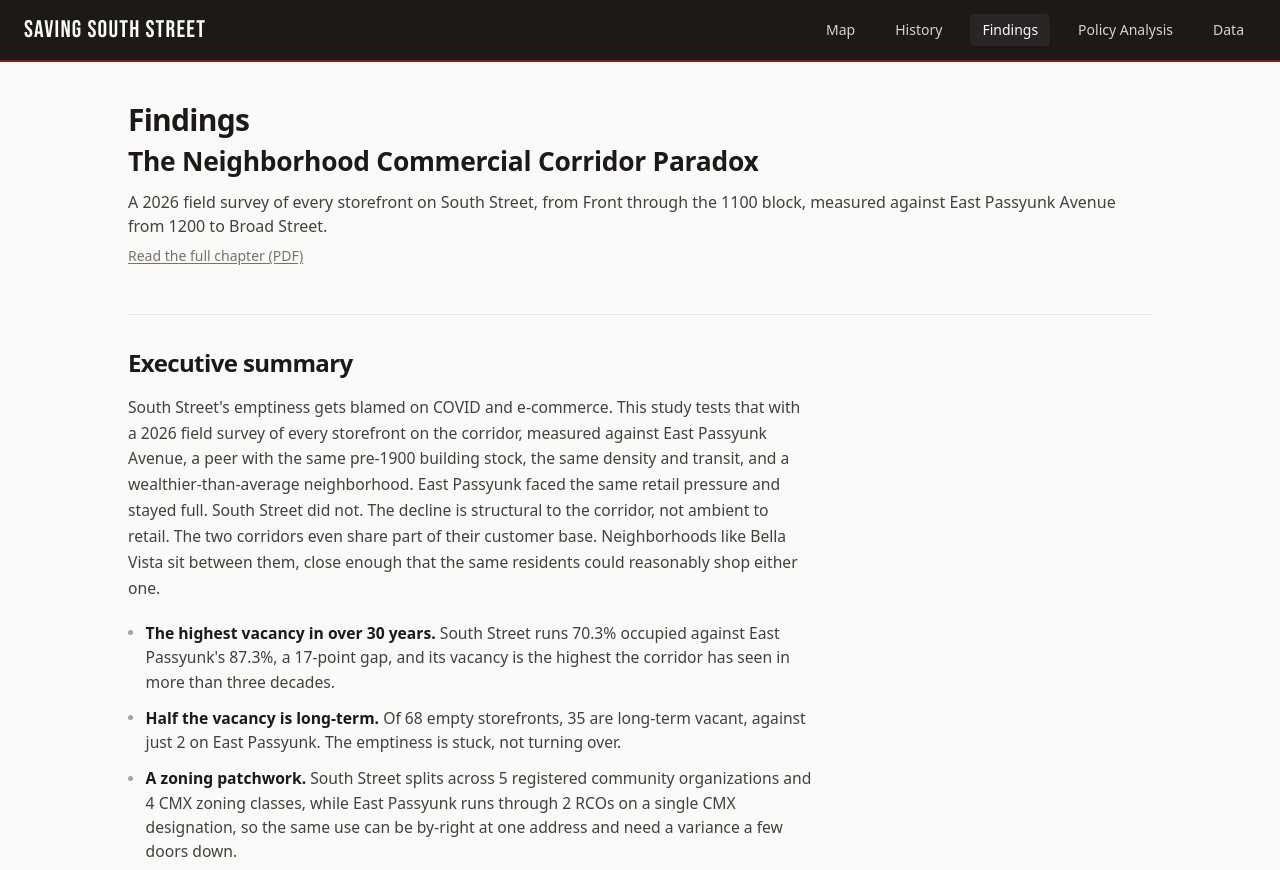
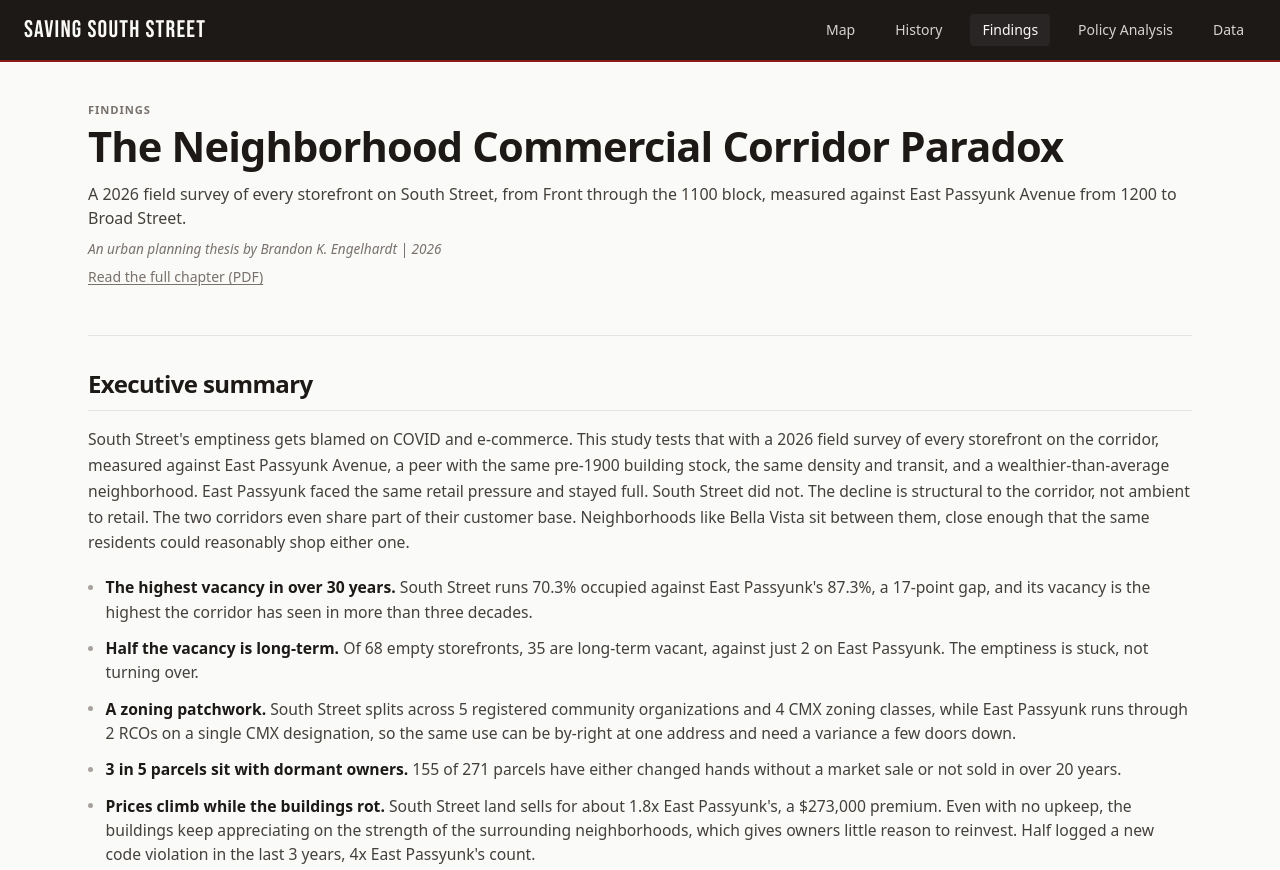
Before and after one commit to Bengelhardt2014/south-street-site, an Astro site: page /findings in a window 1280 px wide. Shown: the top 870 px of the page. Built offline with nearby package versions, Linux system fonts and the light colour scheme; Astro itself is replaced by a stand-in of ours.

Commit message:
Findings aesthetic pass: single centered column, title hierarchy, byline, heading rules
Co-Authored-By: Claude Opus 4.8 (1M context) <noreply@anthropic.com>

```diff
--- a/src/pages/findings.astro
+++ b/src/pages/findings.astro
@@ -25,15 +25,16 @@ const toc: { id: string; title: string }[] = [
 ---
 
 <Layout title="Findings · Saving South Street">
-  <div class="finding-wrap mx-auto max-w-5xl">
+  <div class="finding-wrap">
     <!-- HERO -->
     <section>
-      <h1 class="text-3xl font-semibold tracking-tight text-stone-900">Findings</h1>
-      <p class="finding-headline">The Neighborhood Commercial Corridor Paradox</p>
+      <p class="finding-kicker">Findings</p>
+      <h1 class="finding-hero-title">The Neighborhood Commercial Corridor Paradox</h1>
       <p class="mt-3 text-stone-700">
         A 2026 field survey of every storefront on South Street, from Front through the 1100 block,
         measured against East Passyunk Avenue from 1200 to Broad Street.
       </p>
+      <p class="finding-byline">An urban planning thesis by Brandon K. Engelhardt | 2026</p>
       <p class="mt-2 text-sm">
         <a
           href="/thesis.pdf"
@@ -46,7 +47,9 @@ const toc: { id: string; title: string }[] = [
 
     <!-- EXECUTIVE SUMMARY -->
     <section class="finding-section">
-      <h2 class="text-2xl font-semibold tracking-tight text-stone-900">Executive summary</h2>
+      <h2 class="finding-section-heading text-2xl font-semibold tracking-tight text-stone-900">
+        Executive summary
+      </h2>
       <p class="finding-body">
         South Street's emptiness gets blamed on COVID and e-commerce. This study tests that with a
         2026 field survey of every storefront on the corridor, measured against East Passyunk Avenue,
@@ -565,6 +568,9 @@ const toc: { id: string; title: string }[] = [
 
     <!-- HANDOFF -->
     <section class="finding-section">
+      <h2 class="finding-section-heading text-2xl font-semibold tracking-tight text-stone-900">
+        Where this goes next
+      </h2>
       <p class="finding-handoff-lead">
         These findings are the evidence. What they mean, and what to do about them, lives on the next
         two tabs.
@@ -585,19 +591,24 @@ const toc: { id: string; title: string }[] = [
 </Layout>
 
 <style>
-  /* One column: an inner mx-auto max-w-5xl centers the content a bit narrower
-     than the Layout <main>. Body text and bullet lists are additionally capped at
-     75ch (left-aligned at the column's left edge) so lines read comfortably, while
-     figures, the table, and the stat blocks keep the full column width. */
+  /* One unified width: the content fills the Layout <main> (mx-auto max-w-6xl), a
+     single centered column. Body text, bullets, stat blocks, figures, captions,
+     the table, and the handoff all share this one width. */
 
-  /* Headline under the H1. */
-  .finding-headline {
-    margin: 0.5rem 0 0;
-    font-size: 1.65rem;
-    line-height: 1.2;
-    font-weight: 600;
-    letter-spacing: -0.01em;
+  /* Hero: a small muted kicker over a large dominant title. */
+  .finding-hero-title {
+    margin: 0.35rem 0 0;
+    font-size: clamp(2rem, 5vw, 2.6rem);
+    line-height: 1.1;
+    font-weight: 700;
+    letter-spacing: -0.02em;
     color: #1c1917; /* stone-900 */
+  }
+  .finding-byline {
+    margin: 0.55rem 0 0;
+    font-size: 0.85rem;
+    font-style: italic;
+    color: #78716c; /* stone-500 */
   }
 
   /* Section rhythm: a thin rule sets each section apart, like the History page. */
@@ -605,6 +616,13 @@ const toc: { id: string; title: string }[] = [
     margin-top: 3rem;
     padding-top: 2rem;
     border-top: 1px solid #e7e5e4; /* stone-200 */
+  }
+
+  /* Major section headings get a subtle underline for a structured look. */
+  .finding-section-heading {
+    margin-bottom: 0.4rem;
+    padding-bottom: 0.6rem;
+    border-bottom: 1px solid #e7e5e4; /* stone-200 */
   }
 
   .finding-kicker {
@@ -618,7 +636,6 @@ const toc: { id: string; title: string }[] = [
 
   .finding-body {
     margin: 1rem 0 0;
-    max-width: 75ch; /* comfortable line length, left-aligned in the column */
     color: #44403c; /* stone-700 */
     font-size: 0.98rem;
     line-height: 1.65;
@@ -632,7 +649,6 @@ const toc: { id: string; title: string }[] = [
     display: flex;
     flex-direction: column;
     gap: 0.75rem;
-    max-width: 75ch;
   }
   .finding-stats li {
     position: relative;
@@ -800,7 +816,7 @@ const toc: { id: string; title: string }[] = [
   .finding-table {
     border-collapse: collapse;
     max-width: 48rem; /* about max-w-3xl */
-    margin-right: auto; /* left-aligned in the column */
+    margin-inline: auto; /* centered within the column */
     font-size: 0.92rem;
   }
   .finding-table-caption {
@@ -864,7 +880,6 @@ const toc: { id: string; title: string }[] = [
   }
   .finding-callout p {
     margin: 0.7rem 0 0;
-    max-width: 75ch;
     color: #44403c; /* stone-700 */
     font-size: 0.95rem;
     line-height: 1.6;
@@ -873,7 +888,6 @@ const toc: { id: string; title: string }[] = [
   /* Closing handoff. */
   .finding-handoff-lead {
     margin: 0;
-    max-width: 75ch;
     font-size: 1.05rem;
     font-weight: 600;
     color: #1c1917; /* stone-900 */
@@ -885,7 +899,6 @@ const toc: { id: string; title: string }[] = [
     display: flex;
     flex-direction: column;
     gap: 0.65rem;
-    max-width: 75ch;
   }
   .finding-handoff-list li {
     position: relative;
```
